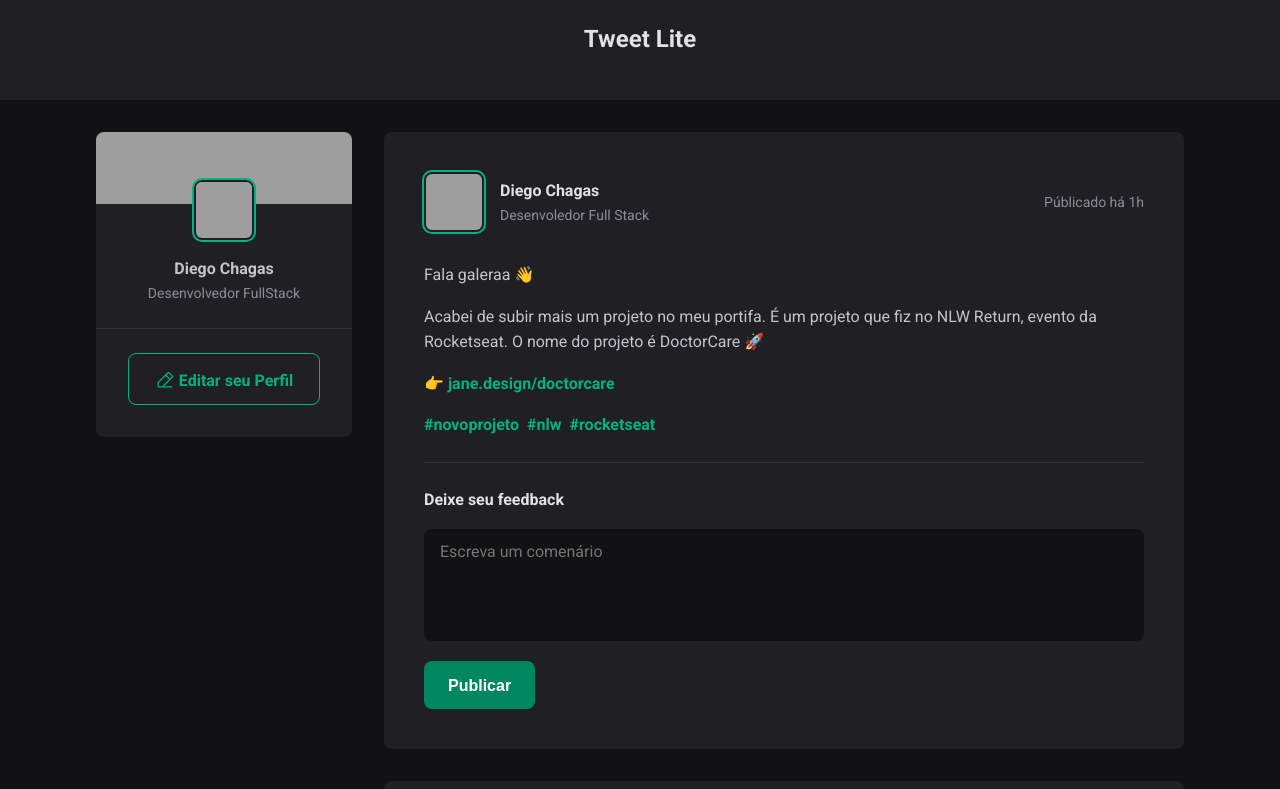
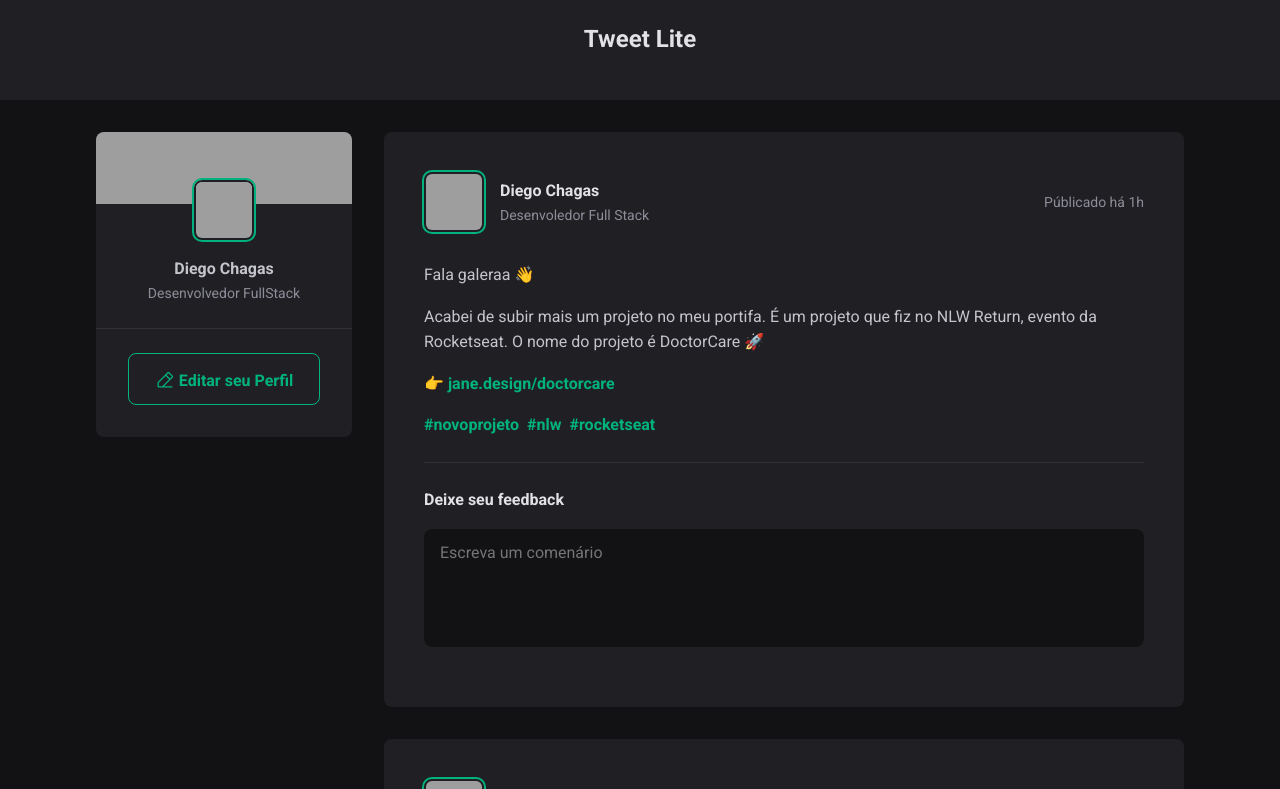
Before and after one commit to diegofchagas/tweetLite, a React (Vite) app: page / in a window 1280 px wide. Shown: the top 789 px of the page. Built offline with nearby package versions, Linux system fonts and the light colour scheme; grey boxes are pictures that could not be loaded.

Commit message:
subindo estilizações finais do formulario de comentario

```diff
--- a/src/Components/Post/index.jsx
+++ b/src/Components/Post/index.jsx
@@ -4,6 +4,7 @@ import * as S from "./styles";
 export const Post = () => {
   return (
     <S.ContainerBox>
+      {/* //olhar tag article */}
       <header>
         <div className="card-profile">
           <Avatar src="https://github.com/diegofchagas.png" />
@@ -12,7 +13,10 @@ export const Post = () => {
             <span>Desenvoledor Full Stack</span>
           </div>
         </div>
-        <time title="11 de janeiro às 16:00h" dateTime="2024-01-17 16:00:00"> Públicado há 1h</time>
+        <time title="11 de janeiro às 16:00h" dateTime="2024-01-17 16:00:00">
+          {" "}
+          Públicado há 1h
+        </time>
       </header>
 
       <S.ContentPost>
@@ -39,8 +43,11 @@ export const Post = () => {
 
       <S.FormComment>
         <p>Deixe seu feedback</p>
-        <textarea name="" id="" placeholder="Escreva um comenário"></textarea>
-        <button>Publicar</button>
+        <textarea name="" placeholder="Escreva um comenário" />
+
+        <footer>
+        <button type="submit">Publicar</button>
+        </footer>
       </S.FormComment>
     </S.ContainerBox>
   );
--- a/src/Components/Post/styles.jsx
+++ b/src/Components/Post/styles.jsx
@@ -1,120 +1,130 @@
-import styled from 'styled-components';
+import styled from "styled-components";
 
 export const ContainerBox = styled.div`
-  background-color:#202024;
-  border-radius:8px;
-  padding:2.5rem;
-  margin-bottom:2rem;
+  background-color: #202024;
+  border-radius: 8px;
+  padding: 2.5rem;
+  margin-bottom: 2rem;
 
-  header{
+  header {
     display: flex;
-   justify-content:space-between;
-   align-items:center;
+    justify-content: space-between;
+    align-items: center;
   }
-  header time{
-    font-size:.875rem;
-    color:#8D8D99;
+  header time {
+    font-size: 0.875rem;
+    color: #8d8d99;
     line-height: 160%;
   }
 
-  .card-profile{
-    display:flex;
-    align-items:center;
+  .card-profile {
+    display: flex;
+    align-items: center;
     gap: 1rem;
   }
 
-  strong{
-    display:block;
-    color:#E1E1E6;
-    font-size: 1rem;;
+  strong {
+    display: block;
+    color: #e1e1e6;
+    font-size: 1rem;
     line-height: 160%;
   }
 
-  span{
-    display:block;
-    color: #8D8D99;
-    font-size: .875rem;
+  span {
+    display: block;
+    color: #8d8d99;
+    font-size: 0.875rem;
     font-weight: 400;
-    line-height: 160%
+    line-height: 160%;
   }
 `;
 
 export const ContentPost = styled.div`
   margin-top: 1.875rem;
-line-height:1.6;
-color:#C4C4CC;
+  line-height: 1.6;
+  color: #c4c4cc;
   font-weight: 400;
 
-p{
-  margin-top:1rem;
+  p {
+    margin-top: 1rem;
   }
 
-ul{
-  display:flex;
-  gap:8px;
+  ul {
+    display: flex;
+    gap: 8px;
   }
 
-li{
-  margin-top:1rem;
-  list-style-type:none;
+  li {
+    margin-top: 1rem;
+    list-style-type: none;
   }
 
-a{
-  color: #00B37E;
+  a {
+    color: #00b37e;
     font-weight: 700;
-  text-decoration:none;
+    text-decoration: none;
   }
 
-a:hover{
-  color:#E1E1E6;
+  a:hover {
+    color: #e1e1e6;
   }
-`
+`;
 
 export const FormComment = styled.form`
   border-top: 1px solid #323238;
-margin-top:1.5rem;
+  margin-top: 1.5rem;
 
-
-p{
-  margin-top:1.5rem;
-  color:#E1E1E6;
+  p {
+    margin-top: 1.5rem;
+    color: #e1e1e6;
     font-size: 1rem;
     font-weight: 700;
     line-height: 160%;
   }
 
-textarea{
-  width:100%;
-  background-color:#121214;
-  resize:none;
-  border:none;
-  padding: .813rem 32rem 3.813rem 1rem;
+  textarea {
+    width: 100%;
+    background-color: #121214;
+    resize: none;
+    border: none;
+    padding: 0.813rem 32rem 3.813rem 1rem;
     border-radius: 8px;
-  color:#C4C4CC;
-  font-size:1rem;
+    color: #c4c4cc;
+    font-size: 1rem;
     font-family: "Roboto", sans-serif;
-  outline:none;
+    outline: none;
     margin: 1rem 0;
+    line-height: 140%;
   }
 
-textarea:focus{
-  outline: 1px solid #00B37E;
+  textarea:focus {
+    outline: 1px solid #00b37e;
   }
 
-button{
-  background-color:#00875F;
-  padding: 1rem 1.5rem .875rem 1.5rem;
-  border:none;
-  color: #FFF;
+  footer {
+    visibility: hidden;
+    max-height: 0;
+  }
+
+  /* Se houver um foco em input ou textarea aplica a estilizão informada. Para serve esse focus-within */
+  &:focus-within footer {
+    visibility: visible;
+    max-height: none;
+  }
+
+  button {
+    background-color: #00875f;
+    padding: 1rem 1.5rem 0.875rem 1.5rem;
+    border: none;
+    color: #fff;
     font-weight: 700;
-  font-size:1rem;
+    font-size: 1rem;
     border-radius: 8px;
-  cursor:pointer;
+    cursor: pointer;
     transition: background 1s;
   }
 
-button:hover{
-  background-color:#00B37E;
+  button:hover {
+    background-color: #00b37e;
   }
-
-`
+`;
```
Also changed, not shown: src/Components/Comment/index.jsx (added), src/Components/Comment/styles.jsx (added). Lines whose indentation alone changed are shown as unchanged.
